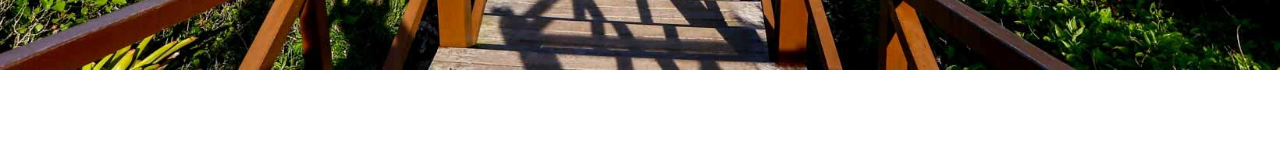
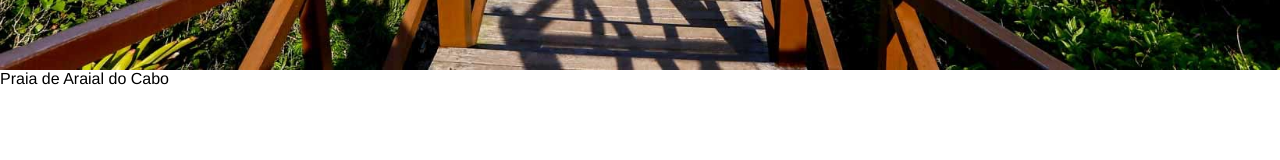
Before and after one commit to MahAzevedo/praia, a React (Vite) app: page / in a window 1280 px wide. Shown: the part 601-761 px from the top of the page. Built offline with nearby package versions, Linux system fonts and the light colour scheme.

Commit message:
modified:   src/Components/Home.jsx

```diff
--- a/src/Components/Home.jsx
+++ b/src/Components/Home.jsx
@@ -1,6 +1,6 @@
 import React from 'react';
 import styles from './Home.module.css';
-import FotoCapa from '../Assets/fotoCapaThayanaAlvarenga.jpg?react';
+import PhotoCapa from '../Assets/fotoCapaThayanaAlvarenga.jpg?react';
 
 const Home = () => {
   return (
@@ -8,7 +8,8 @@ const Home = () => {
       <div className={styles.photo}>
         {/* vídeo praia de arraial entra aqui */}
         {/* <FotoCapa /> */}
-        <img src={FotoCapa} alt="Foto de Arraial de Cabo" />
+        <img className={styles.photoCapa} src={PhotoCapa} alt="Foto de Arraial de Cabo" />
+        <p>Praia de Araial do Cabo</p>
       </div>
     </section>
   );
--- a/src/Components/Home.module.css
+++ b/src/Components/Home.module.css
@@ -0,0 +1,7 @@
+.home {}
+
+.photo {
+    width: 100%;
+}
+
+.photoCapa {}
```
